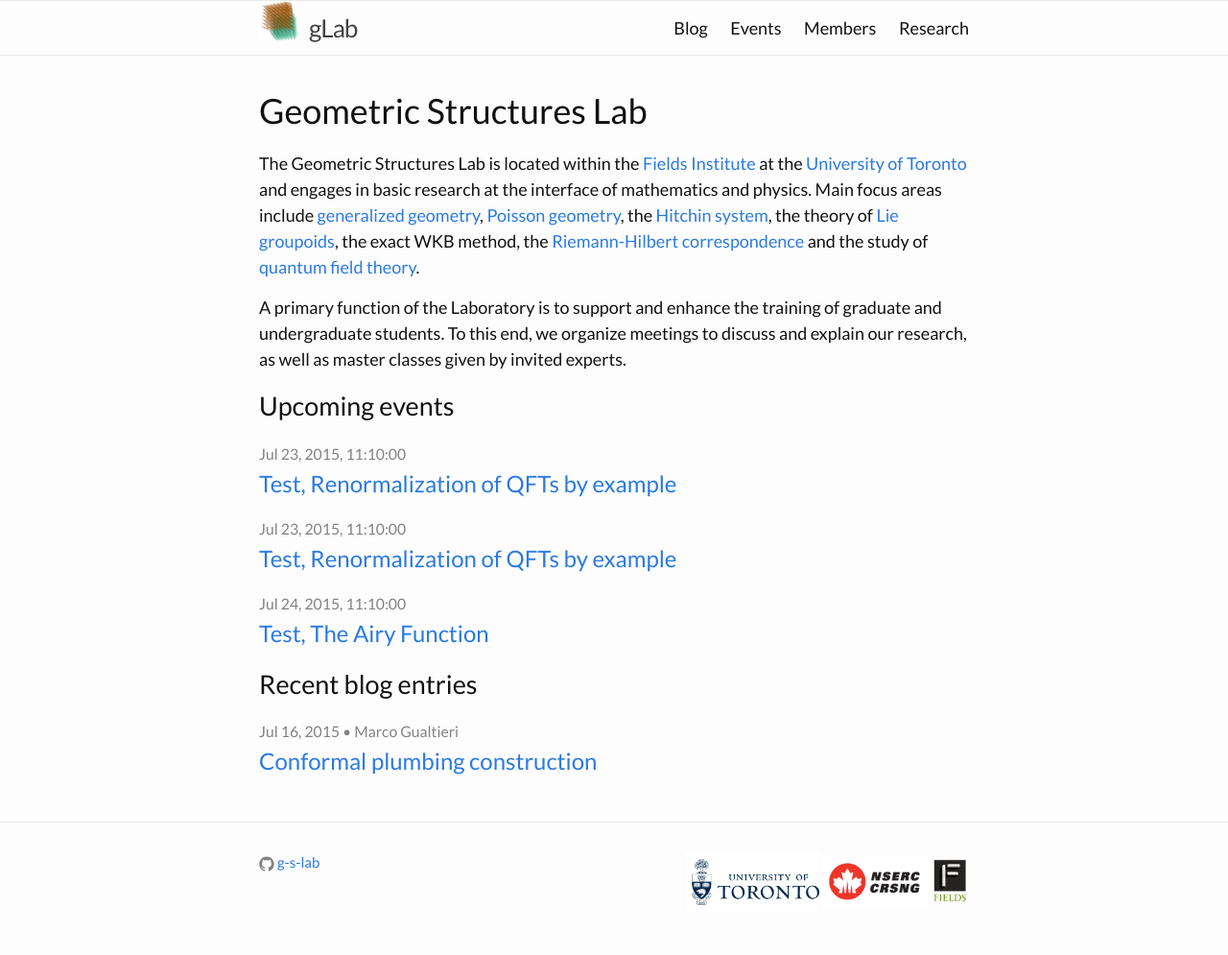
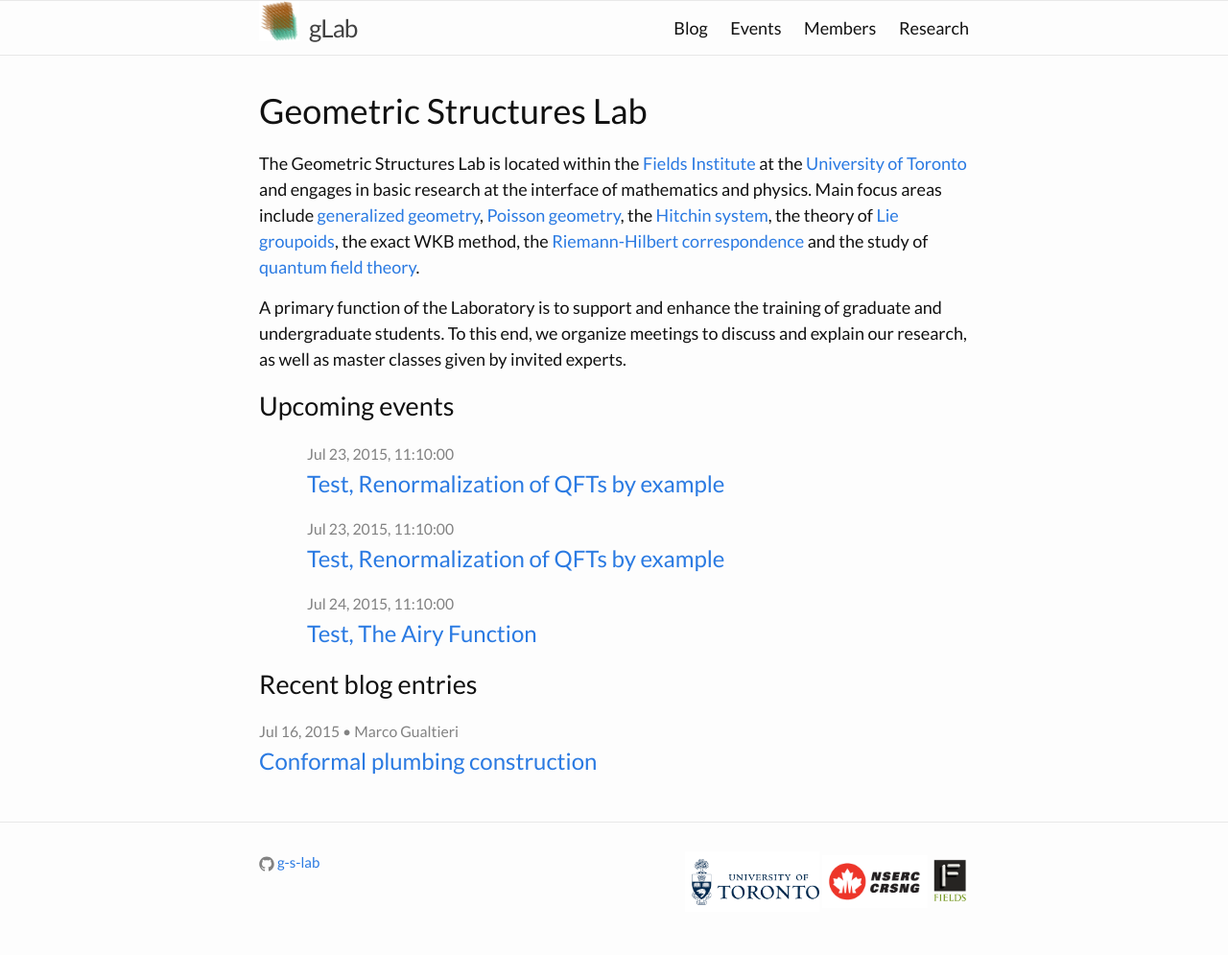
Before and after one commit to g-s-lab/glab, a Jekyll site: the page built from index.md, in a window 1280 px wide. Shown: the whole page at 96% size. Built offline with Jekyll 4.4.1, drawn with Linux system fonts in a browser that asks for light colours.

Commit message:
testing space

```diff
--- a/index.md
+++ b/index.md
@@ -21,7 +21,7 @@ The Geometric Structures Lab is located within the [Fields Institute](http://www
 ## Upcoming events
 {% endif %}
 
-<div class="home">
+<div class="home" style="text-indent: 50px;">
   <ul class="post-list">
   {% assign counter = 0 %}
   {% assign curDate = site.time | date: '%s' %}
```
